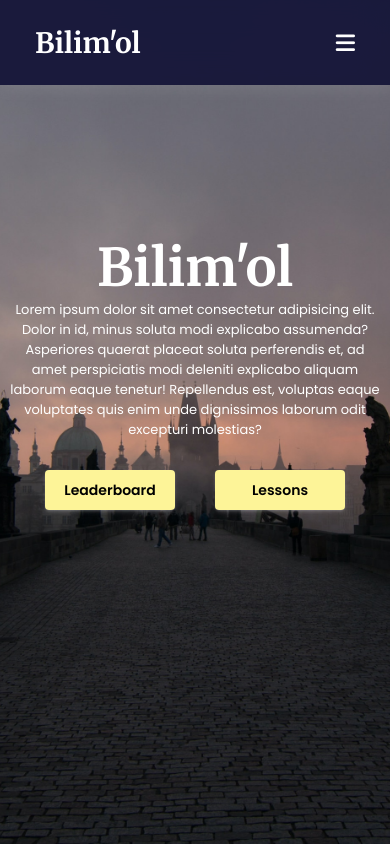
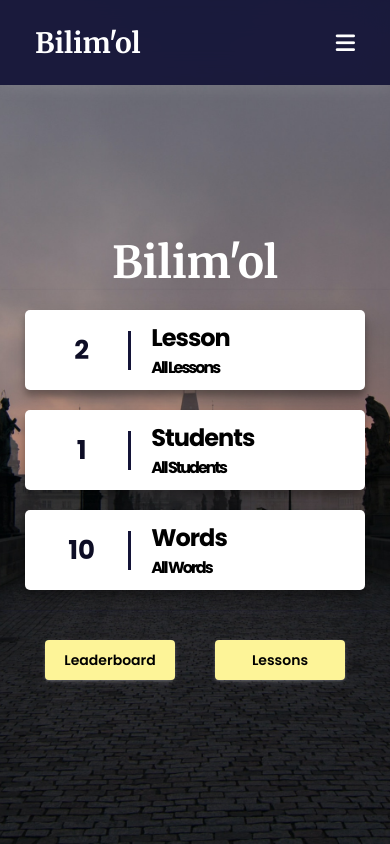
Before and after one commit to sherozbek1706/bilim-ol, a React (Vite) app: page / in a window 390 px wide. Built offline with nearby package versions, Linux system fonts and the light colour scheme.

Commit message:
main page new section, section name is Statistic

```diff
--- a/package.json
+++ b/package.json
@@ -12,6 +12,7 @@
   "dependencies": {
     "@cyntler/react-doc-viewer": "^1.13.0",
     "react": "^18.2.0",
+    "react-countup": "^6.4.2",
     "react-doc-viewer": "^0.1.5",
     "react-doc-viewer-updated": "^1.10.8",
     "react-dom": "^18.2.0",
--- a/src/layout/index.js
+++ b/src/layout/index.js
@@ -2,3 +2,4 @@ export * from "./navbar";
 export * from "./lead_table";
 export * from "./lesson";
 export * from "./sitebar";
+export * from "./statistic";
--- a/src/layout/navbar/navbar.jsx
+++ b/src/layout/navbar/navbar.jsx
@@ -45,13 +45,16 @@ export const Navbar = () => {
             alt=""
           />
         </div>
-        <i class="fa-solid fa-bars hamburger" onClick={handleActiveTab}></i>
+        <i className="fa-solid fa-bars hamburger" onClick={handleActiveTab}></i>
       </div>
 
       <div
         className={`Navbar__responsive  ${isActive ? "stick__navbar" : ""} `}
       >
-        <i class="fa-solid fa-xmark navbar_close" onClick={handleActiveTab}></i>
+        <i
+          className="fa-solid fa-xmark navbar_close"
+          onClick={handleActiveTab}
+        ></i>
         <h1 className="Navbar__logo">
           <Link to="/" className="Navbar__logolink" onClick={handleActiveTab}>
             Bilim'ol
--- /dev/null
+++ b/src/layout/statistic/index.js
@@ -0,0 +1 @@
+export * from "./statistic.jsx";
--- /dev/null
+++ b/src/layout/statistic/statistic.css
@@ -0,0 +1 @@
+/*  */
--- /dev/null
+++ b/src/layout/statistic/statistic.jsx
@@ -0,0 +1,44 @@
+import "./statistic.css";
+import CountUp from "react-countup";
+import { Lessons, Users } from "../../database";
+export const Statistic = () => {
+  return (
+    <div className="Main__statistics">
+      <div className="Statistic">
+        <h1 className="Statistic__number">
+          <CountUp
+            end={Lessons.length}
+            duration={7}
+            className="number_coutr"
+          />
+        </h1>
+        <div className="Statistic__rightside">
+          <h2 className="Statistic__name">Lesson</h2>
+          <p className="Statistic__p">All Lessons</p>
+        </div>
+      </div>
+      <div className="Statistic">
+        <h1 className="Statistic__number">
+          <CountUp end={Users.length} duration={10} className="number_coutr" />
+        </h1>
+        <div className="Statistic__rightside">
+          <h2 className="Statistic__name">Students</h2>
+          <p className="Statistic__p">All Students</p>
+        </div>
+      </div>
+      <div className="Statistic">
+        <h1 className="Statistic__number">
+          <CountUp
+            end={(Lessons.length - 1) * 10}
+            duration={5}
+            className="number_coutr"
+          />
+        </h1>
+        <div className="Statistic__rightside">
+          <h2 className="Statistic__name">Words</h2>
+          <p className="Statistic__p">All Words</p>
+        </div>
+      </div>
+    </div>
+  );
+};
--- a/src/pages/main/main.css
+++ b/src/pages/main/main.css
@@ -1,11 +1,6 @@
-:root {
-  --Family-poppins: "Poppins";
-  --Family-merriweather: "Merriweather";
-}
-
 .Main {
   width: 100%;
-  height: 100vh;
+  min-height: 100vh;
   background: url("../../assets/image/main-bg.jpg") no-repeat;
   background-size: cover;
   background-position: center;
@@ -22,25 +17,89 @@
   font-size: 84px;
   color: white;
 }
-.Main__paragraph {
-  width: 700px;
-  text-align: center;
-  font-size: 14px;
-  color: #fff;
-  font-family: var(--Family-poppins);
+.Main__statistics {
+  display: flex;
+  align-items: center;
+  justify-content: center;
+  width: 800px;
+  padding: 10px 25px;
+  box-shadow: rgba(50, 50, 93, 0.25) 0px 2px 5px -1px,
+    rgba(0, 0, 0, 0.3) 0px 1px 3px -1px;
+  flex-wrap: wrap;
 }
+.Statistic {
+  display: flex;
+  align-items: center;
+  justify-content: flex-start;
+  margin: 10px 20px;
+  border-radius: 5px;
+  background-color: #fff;
+  padding: 10px;
+  box-shadow: rgba(0, 0, 0, 0.19) 0px 10px 20px, rgba(0, 0, 0, 0.23) 0px 6px 6px;
+}
+.Statistic .Statistic__number {
+  font-size: 44px;
+  display: flex;
+  min-width: 100px;
+  padding: 0 10px;
+  font-weight: 700;
+  height: auto;
+  align-items: center;
+  font-family: "Poppins";
+  justify-content: center;
+  margin-right: 10px;
+  color: #0d0d25;
+  border-right: 3px solid #141438;
+}
+.Statistic .Statistic__number .number_coutr {
+  font-family: "Poppins";
+}
+.Statistic .Statistic__rightside {
+  display: flex;
+  flex-direction: column;
+  width: 200px;
+  padding-left: 10px;
+  font-family: "Poppins";
+}
+.Statistic .Statistic__rightside .Statistic__name {
+  font-family: "Poppins";
+  font-size: 32px;
+  font-weight: 600;
+  letter-spacing: -2px;
+}
+.Statistic .Statistic__rightside .Statistic__p {
+  font-family: "Poppins";
+  font-size: 22px;
+  font-weight: 500;
+  letter-spacing: -2px;
+}
+
 .Main__buttons {
   margin: 20px 0;
 }
 
-@media only screen and (max-width: 850px) {
+@media only screen and (max-width: 950px) {
   .Main__text {
     font-size: 64px;
   }
-  .Main__paragraph {
-    font-size: 14px;
-    /* line-height: 18px; */
-    width: 80%;
+
+  /*  */
+
+  .Main__statistics {
+    width: 620px;
+  }
+  .Statistic .Statistic__number {
+    font-size: 32px;
+    min-width: 80px;
+  }
+  .Statistic .Statistic__rightside .Statistic__name {
+    font-size: 24px;
+  }
+  .Statistic .Statistic__rightside .Statistic__p {
+    font-size: 18px;
+  }
+  .Statistic .Statistic__rightside {
+    width: 130px;
   }
 }
 
@@ -48,20 +107,112 @@
   .Main__text {
     font-size: 52px;
   }
-  .Main__paragraph {
-    font-size: 13px;
-    /* line-height: 18px; */
-    width: 85%;
+  .Main__statistics {
+    width: 100%;
+  }
+  .Statistic .Statistic__number {
+    font-size: 32px;
+    min-width: 80px;
+  }
+  .Statistic .Statistic__rightside .Statistic__name {
+    font-size: 24px;
+  }
+  .Statistic .Statistic__rightside .Statistic__p {
+    font-size: 18px;
+  }
+  .Statistic .Statistic__rightside {
+    width: 130px;
+  }
+}
+@media only screen and (max-width: 630px) {
+  .Statistic {
+    width: 90%;
+    justify-content: center;
+  }
+  .Statistic .Statistic__rightside {
+    width: 70%;
+    flex-direction: row;
+    justify-content: flex-start;
+    align-items: center;
+  }
+  .Statistic .Statistic__rightside .Statistic__name {
+    width: 140px;
+    font-size: 22px;
+    margin-right: 10px;
+    letter-spacing: -1px;
+    border-right: 3px solid #141438;
+    font-weight: 700;
+    display: flex;
+    align-items: center;
+    justify-content: center;
+  }
+  .Statistic .Statistic__rightside .Statistic__p {
+    font-size: 22px;
+    font-weight: 700;
+    display: flex;
+    align-items: center;
+    justify-content: center;
+    width: 120px;
   }
 }
 
-@media only screen and (max-width: 570px) {
+@media only screen and (max-width: 520px) {
   .Main__text {
-    font-size: 52px;
+    font-size: 44px;
   }
-  .Main__paragraph {
-    font-size: 13px;
-    /* line-height: 18px; */
+  /*  */
+
+  /* .Statistic {
     width: 95%;
+    justify-content: flex-start;
+  }
+  .Statistic .Statistic__rightside {
+    width: 70%;
+    flex-direction: column;
+    justify-content: flex-start;
+  }
+  .Statistic .Statistic__rightside .Statistic__name {
+    width: 140px;
+    font-size: 22px;
+    margin-right: 10px;
+    letter-spacing: -1px;
+    border-right: 3px solid #141438;
+    font-weight: 700;
+    display: flex;
+    align-items: center;
+    justify-content: center;
+  }
+  .Statistic .Statistic__rightside .Statistic__p {
+    font-size: 22px;
+    font-weight: 700;
+    display: flex;
+    align-items: center;
+    justify-content: center;
+    width: 120px;
+  } */
+  .Statistic {
+    justify-content: flex-start;
+    margin: 10px 0;
+    width: 100%;
+  }
+  .Statistic .Statistic__number {
+    justify-content: center;
+    width: 100px;
+    font-size: 26px;
+  }
+  .Statistic .Statistic__rightside {
+    flex-direction: column;
+    justify-content: flex-start;
+    align-items: flex-start;
+  }
+  .Statistic .Statistic__rightside .Statistic__name {
+    font-family: "Poppins";
+    width: auto;
+    border: none;
+    font-size: 24px;
+  }
+  .Statistic .Statistic__rightside .Statistic__p {
+    width: auto;
+    font-size: 16px;
   }
 }
--- a/src/pages/main/main.jsx
+++ b/src/pages/main/main.jsx
@@ -1,5 +1,5 @@
 import { Button } from "../../components/";
-import { Navbar } from "../../layout";
+import { Navbar, Statistic } from "../../layout";
 import "./main.css";
 export const Main = () => {
   return (
@@ -7,14 +7,7 @@ export const Main = () => {
       <Navbar />
       <div className="Main__section">
         <h1 className="Main__text">Bilim'ol</h1>
-        <p className="Main__paragraph">
-          Lorem ipsum dolor sit amet consectetur adipisicing elit. Dolor in id,
-          minus soluta modi explicabo assumenda? Asperiores quaerat placeat
-          soluta perferendis et, ad amet perspiciatis modi deleniti explicabo
-          aliquam laborum eaque tenetur! Repellendus est, voluptas eaque
-          voluptates quis enim unde dignissimos laborum odit excepturi
-          molestias?
-        </p>
+        <Statistic />
         <div className="Main__buttons">
           <Button name={"Leaderboard"} link={"/leaderboard"} />
           <Button name={"Lessons"} link={"/lessons"} />
```
Also changed, not shown: 1 other file (tests, documents, lock files or other folders).
